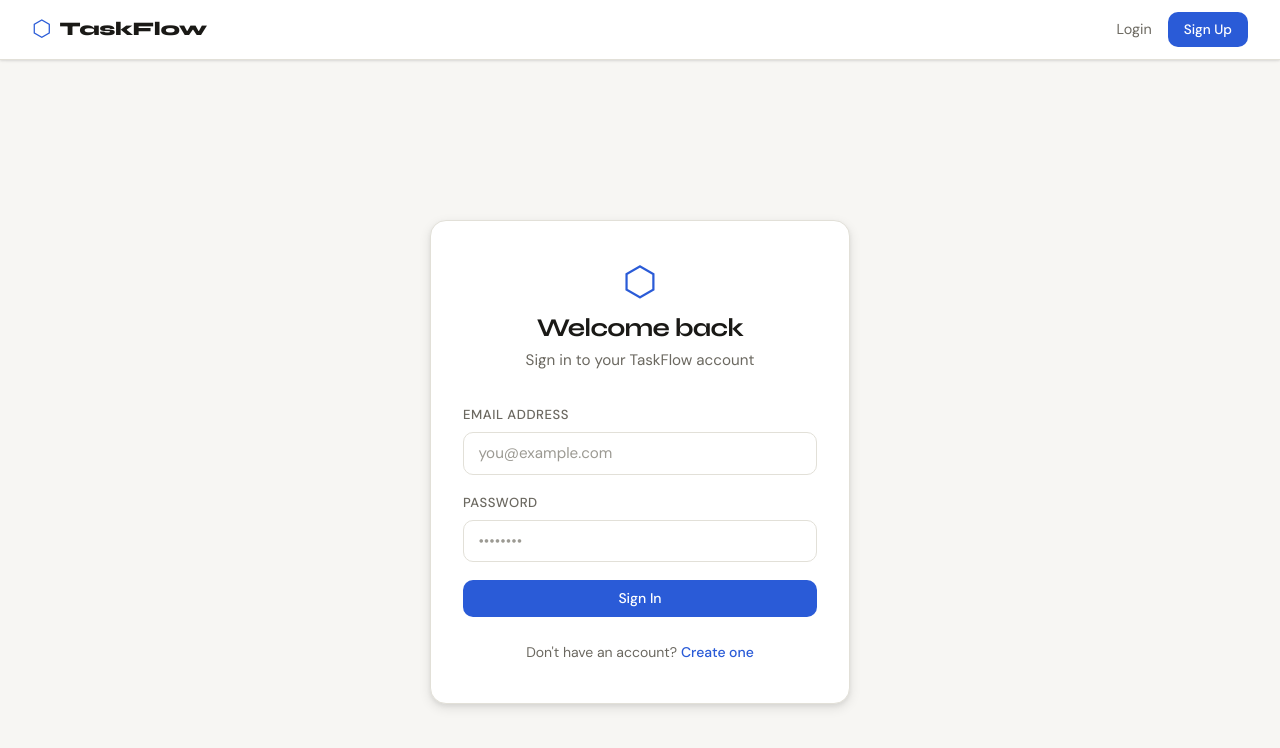
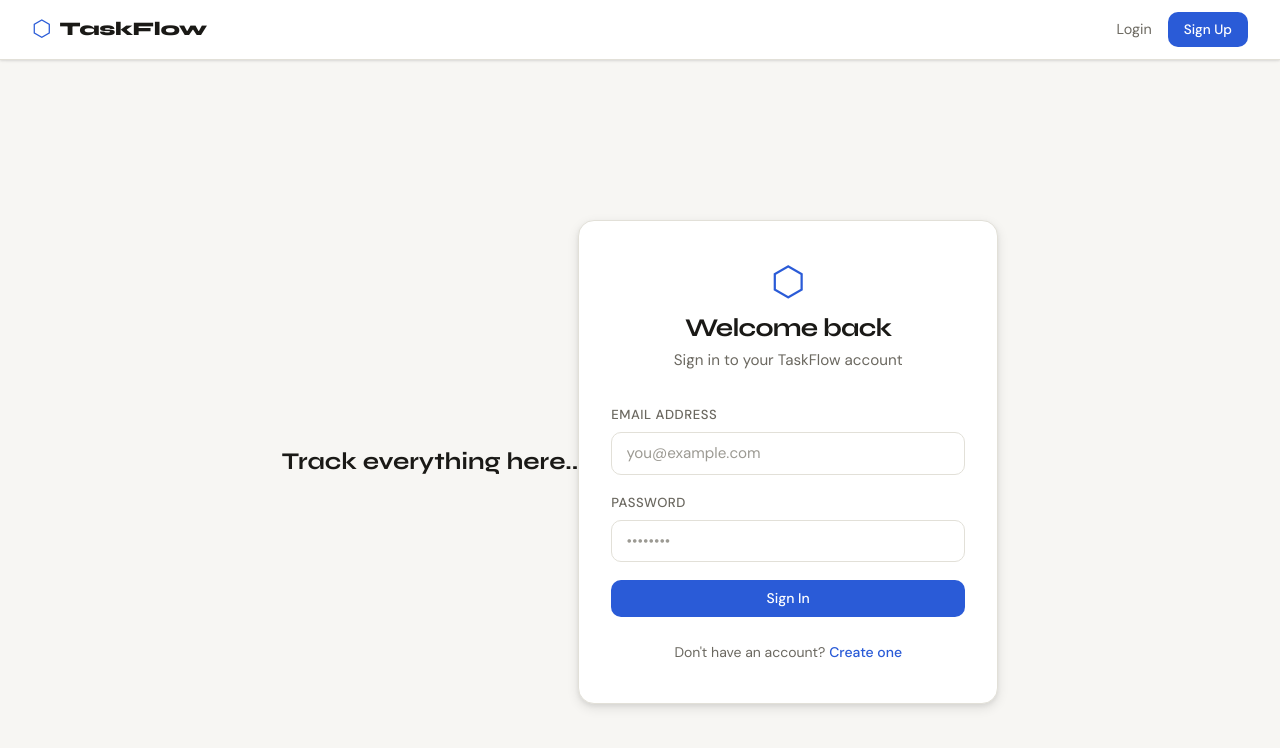
Before and after one commit to mudavathkalyan/task-app, a React (Vite) app in the folder frontend/: page /login in a window 1280 px wide. Shown: the top 748 px of the page. Built offline with nearby package versions, Linux system fonts and the light colour scheme.

Commit message:
final commit ok..

```diff
--- a/frontend/src/pages/Login.jsx
+++ b/frontend/src/pages/Login.jsx
@@ -33,6 +33,10 @@ const Login = () => {
 
   return (
     <div className="auth-page">
+      <div className='z-10 top-100'>
+              <h2>Track everything here..</h2>
+      </div>
+
       <div className="auth-card">
         <div className="auth-header">
           <div className="auth-icon">⬡</div>
```
